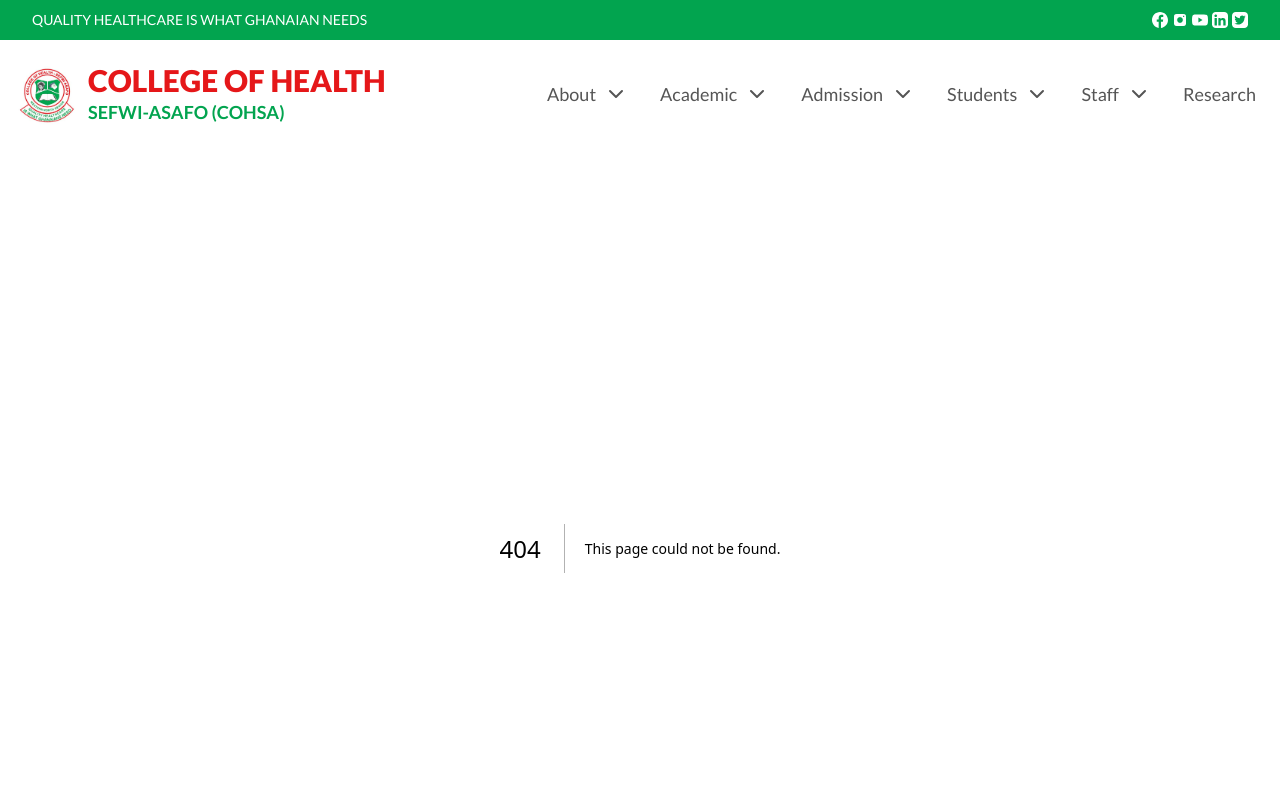
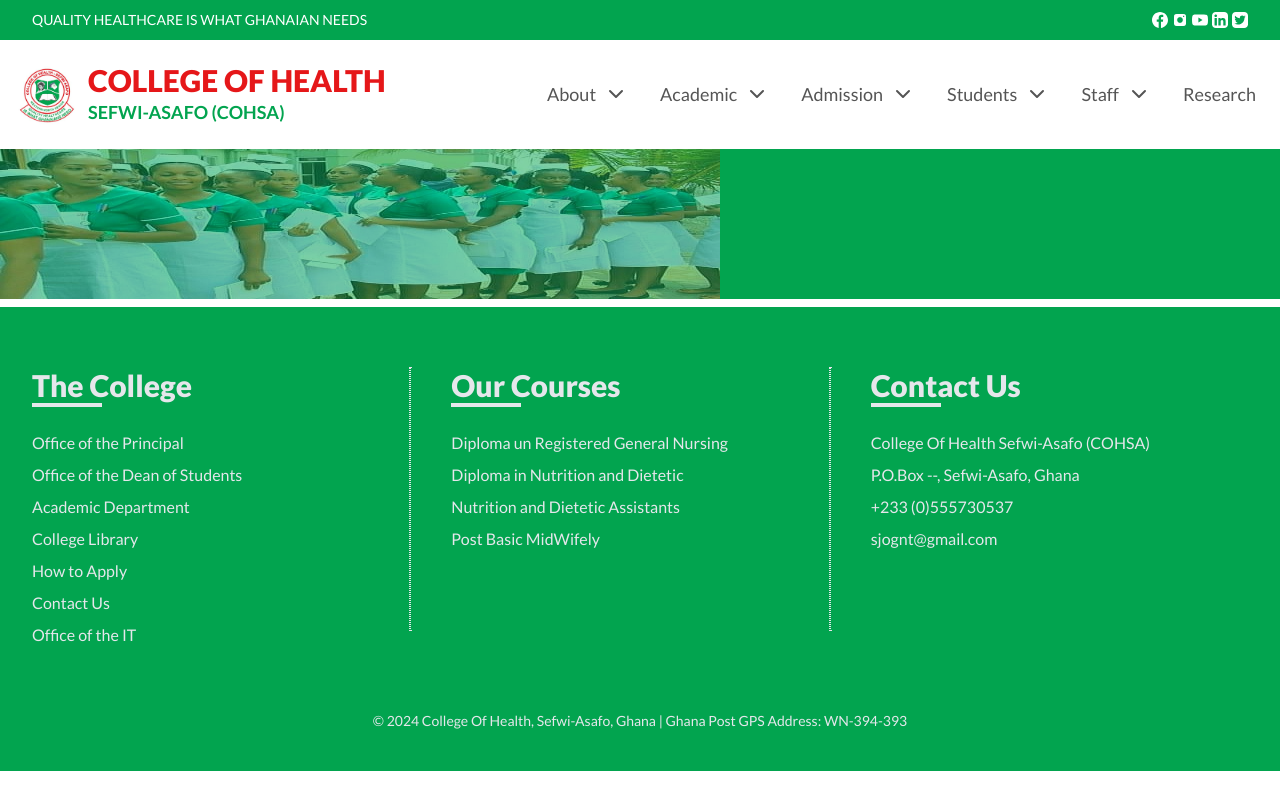
Before and after one commit to Appiah-K-Miracle/asafo-nursing-school, a Next.js app: page /admission/apply in a window 1280 px wide. Before the commit this address had no page. Shown: the top 800 px of the page. Built offline with nearby package versions, Linux system fonts and the light colour scheme.

Commit message:
Added another page

```diff
--- a/app/about/page.tsx
+++ b/app/about/page.tsx
@@ -1,5 +1,5 @@
 import React from 'react';
-import AboutHeader from "@/components/aboutpages/aboutHeader";
+import AboutHeader from "@/components/aboutPages/aboutHeader";
 
 function AboutPage() {
     return (
--- /dev/null
+++ b/app/admission/apply/page.tsx
@@ -0,0 +1,12 @@
+import React from 'react';
+import ApplyReq from "@/components/admissionPages/applyReq";
+
+const ApplyPage = () => {
+    return (
+        <main>
+            <ApplyReq />
+        </main>
+    );
+};
+
+export default ApplyPage;
--- a/app/mission/page.tsx
+++ b/app/mission_values/page.tsx
@@ -1,5 +1,5 @@
 import React from 'react';
-import MissionPage from "@/components/aboutpages/missionPage";
+import MissionPage from "@/components/aboutPages/missionPage";
 
 function MissionMPage() {
     return (
--- /dev/null
+++ b/components/admissionPages/applyReq.tsx
@@ -0,0 +1,17 @@
+'use client'
+import React from 'react';
+import Image from "next/image";
+import {apply} from "@/public/images";
+
+const ApplyReq = () => {
+    return (
+        <section>
+            <div className="bg-primaryColor">
+                <Image src={apply} alt="Apply Req" className="opacity-50 h-[150px]"/>
+            </div>
+            <div></div>
+        </section>
+    );
+};
+
+export default ApplyReq;
--- a/public/images/index.ts
+++ b/public/images/index.ts
@@ -8,3 +8,4 @@
 export { default as pic3 } from './img9.jpg';
 export { default as pic4 } from './img10.jpeg';
 export { default as pic5 } from './img11.jpg';
+export { default as apply } from './apply.jpg';
```
Also changed, not shown: components/aboutPages/aboutHeader.tsx (renamed from components/aboutpages/aboutHeader.tsx), components/aboutPages/missionPage.tsx (renamed from components/aboutpages/missionPage.tsx), public/images/apply.jpg (added).
